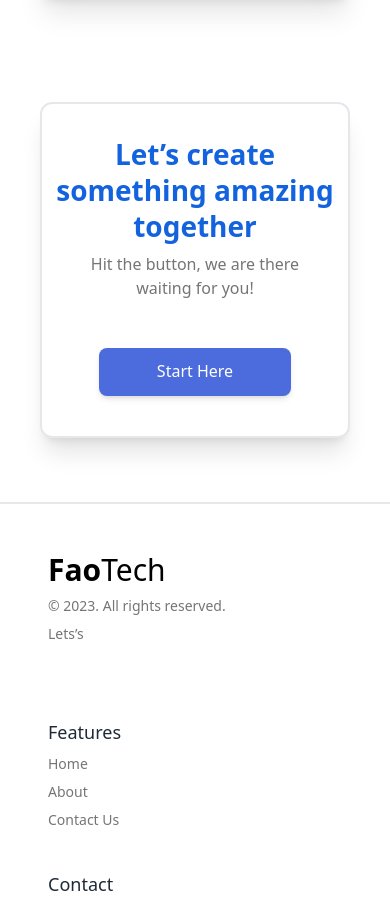
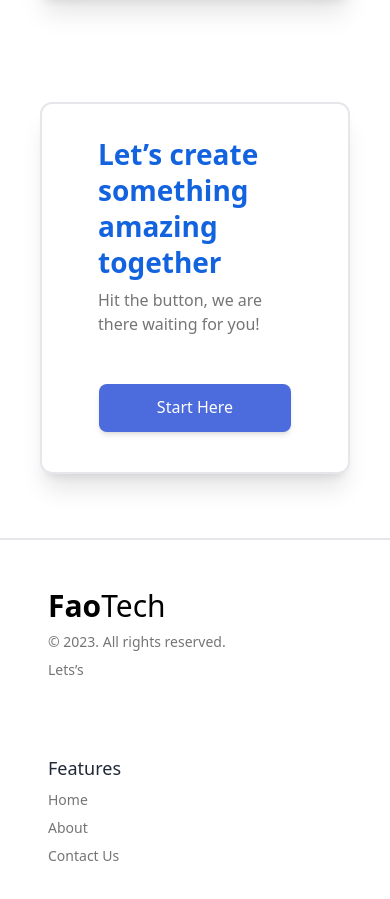
Before and after one commit to fao30/faotech-frontend, a React (Create React App) app: page /#/about in a window 390 px wide. Shown: the part 845-1744 px from the top of the page. Built offline with nearby package versions, Linux system fonts and the light colour scheme; some icons are missing.

Commit message:
better positioning

```diff
--- a/src/pages/About/components/StartHere.js
+++ b/src/pages/About/components/StartHere.js
@@ -4,12 +4,12 @@ import { Icon } from "@iconify/react";
 const StartHere = () => {
   return (
     <div class="w-full">
-      <div class="my-16 md:mx-[5rem] lg:mx-[9.5rem] mx-10 px-0 flex justify-center content-center flex-wrap items-center rounded-xl  bg-white border-2 shadow-xl ">
-        <div className="mt-8 lg:mt-3 px-2 mb-2 flex justify-center flex-col items-center">
-          <h1 class="font-[700] leading-[36px] md:leading-[50px] lg:leading-[84px] text-[#1363DF] text-[28px] md:text-[44px] pb-1 text-center">
+      <div class="my-16 md:mx-[5rem] lg:mx-[9.5rem] mx-10 px-6 flex justify-center content-center flex-wrap items-center rounded-xl  bg-white border-2 shadow-xl ">
+        <div className="mt-8 lg:mt-3 px-[2rem] md:px-2 mb-2 flex justify-center flex-col items-center">
+          <h1 class="font-[700] leading-[36px] md:leading-[50px] lg:leading-[84px] text-[#1363DF] text-[28px] md:text-[44px] pb-1 sm:text-center text-left">
             Let’s create something amazing together
           </h1>
-          <p class="px-6 text-[#757575] text-[16px] md:text-[21px] font-[400] mt-1 text-center">
+          <p class=" text-[#757575] text-[16px] md:text-[21px] font-[400] mt-1 text-left">
             Hit the button, we are there waiting for you!
           </p>
           <button class="md:w-72 w-48 mt-12 mb-8 font-[500] hover:bg-[#4C6BDC] hover:text-white normal-case text-[15px] lg:text-[20px] btn border-none relative inline-flex items-center overflow-hidden text-md text-[white] shadow-md bg-[#4C6BDC] group">
```
